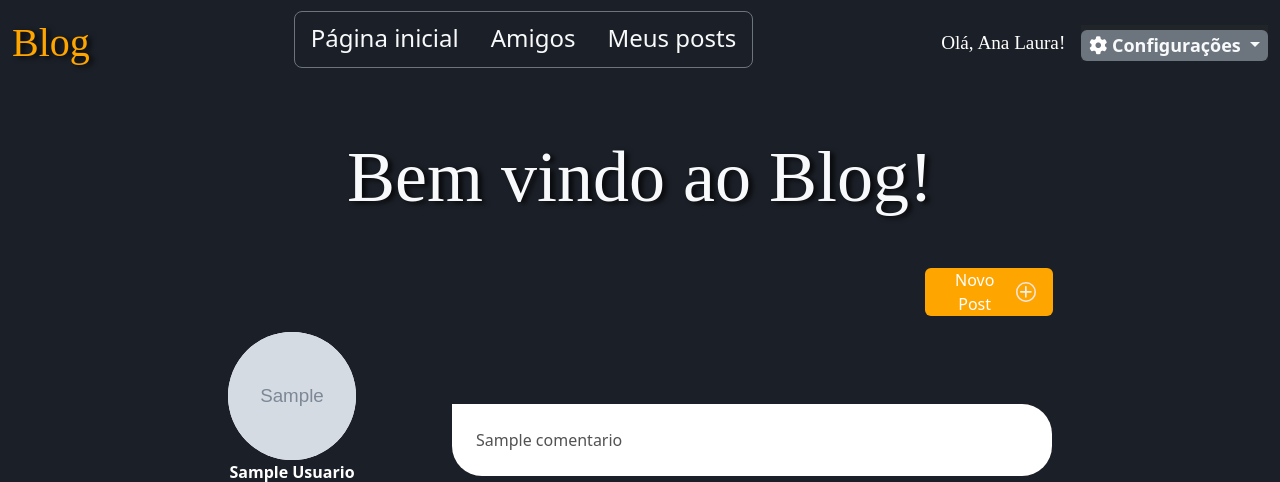
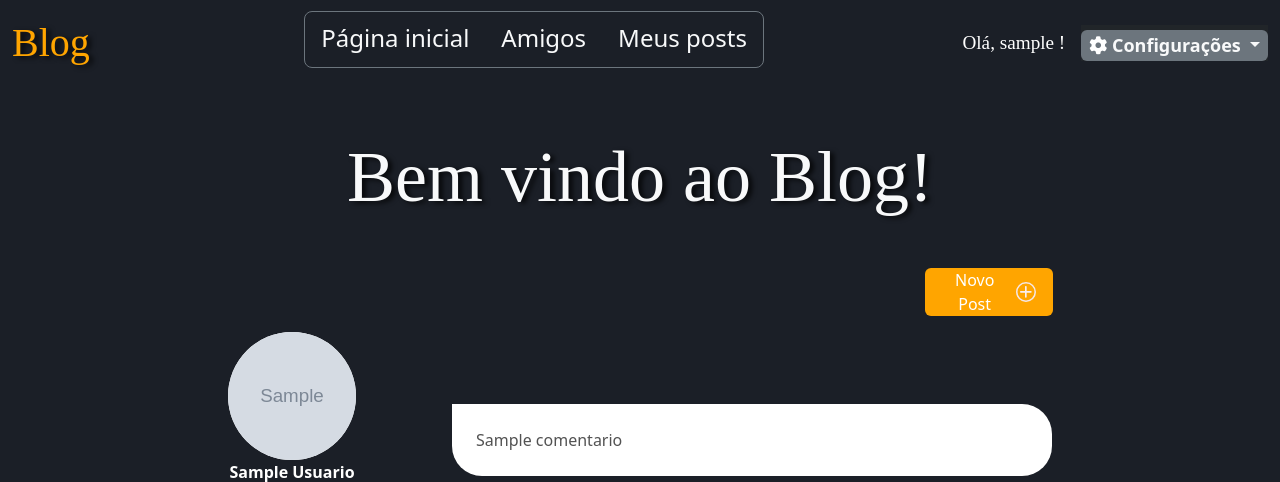
Before and after one commit to hannagabyy/blogproject, a PHP site: template views/home.view.php in a window 1280 px wide. Shown: the top 482 px of the page. Run offline with PHP 8.4, Linux system fonts and the light colour scheme; the visitor is signed in with stand-in values (Sample User, id 1); tables that the repository leaves empty or names only in its code hold one stand-in row (values such as "Sample post"); the template is opened without the code that fills it: most values are stand-ins (such as "Sample title", 1, 10 or a date in 2020); grey boxes marked "Sample" are stand-in pictures; some libraries are stand-ins or nearby versions; some web fonts are replaced.

Commit message:
Adicionando nome do usuário ao navbar

```diff
--- a/defaultHtml.php
+++ b/defaultHtml.php
@@ -43,7 +43,7 @@
 
                     </ul>
                     <div class="offcanvas-body">
-                        <p class="nome-usuario-nav"> Olá, Ana Laura!</p>
+                        <p class="nome-usuario-nav"> Olá, <?= $_SESSION['user'] ?> !</p>
 
 
                         <ul class="navbar-nav">
```
